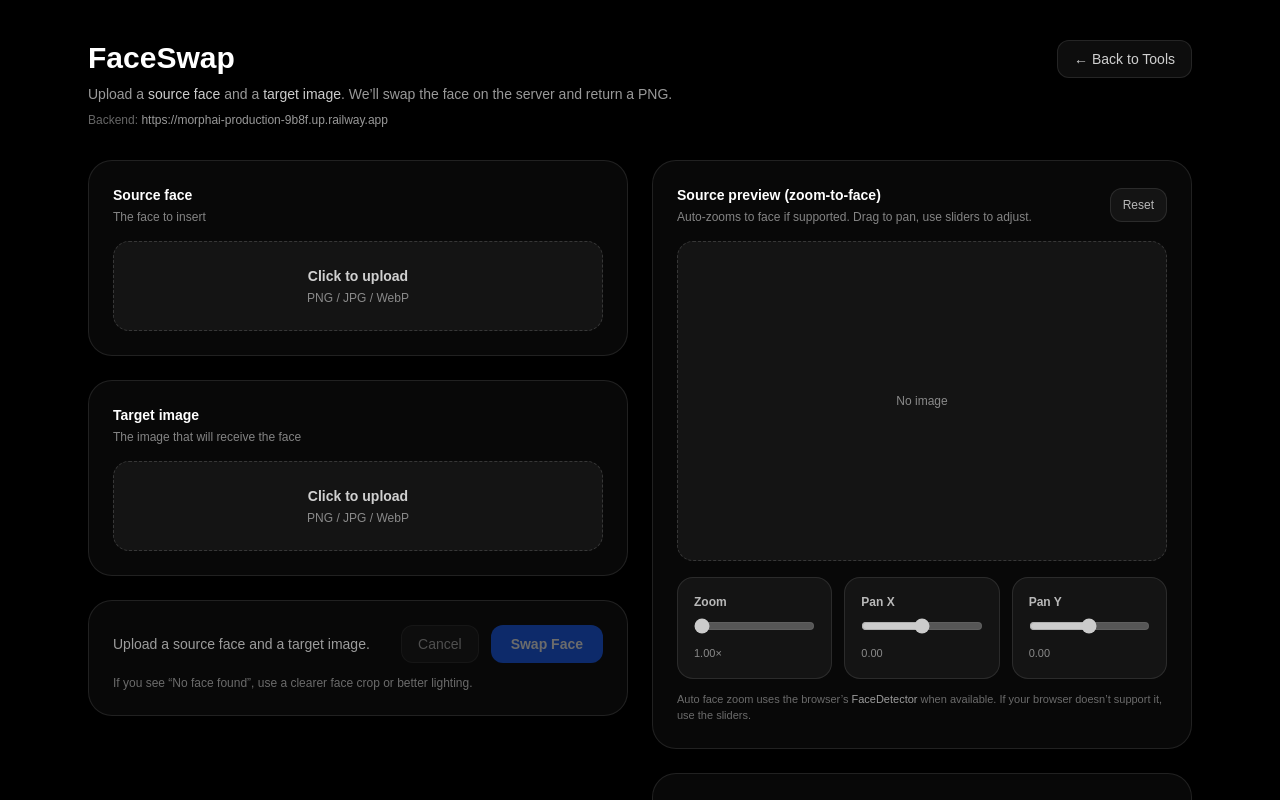
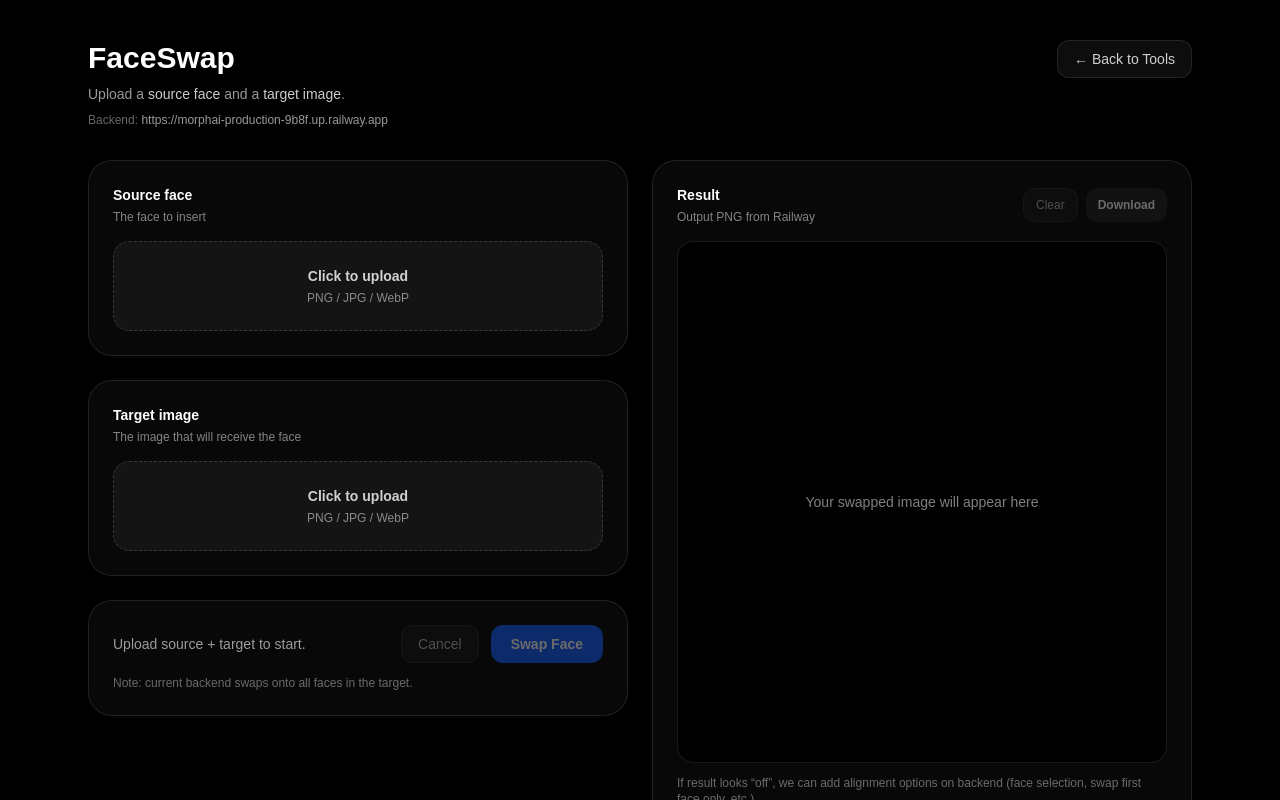
Before and after one commit to Gsprint-create/morphai-frontend, a Next.js app: page /tools/faceswap in a window 1280 px wide. Shown: the top 800 px of the page. Built offline with nearby package versions, Linux system fonts and the light colour scheme.

Commit message:
Add clean FaceSwap page (no zoom/pan)

```diff
--- a/app/tools/faceswap/page.tsx
+++ b/app/tools/faceswap/page.tsx
@@ -1,6 +1,6 @@
 "use client";
 
-import React, { useEffect, useMemo, useRef, useState } from "react";
+import { useEffect, useRef, useState } from "react";
 
 const API_BASE = "https://morphai-production-9b8f.up.railway.app";
 
@@ -12,8 +12,6 @@ type PickedFile = {
   type: string;
 };
 
-type FaceBox = { x: number; y: number; w: number; h: number }; // normalized 0..1
-
 function humanSize(bytes: number) {
   const units = ["B", "KB", "MB", "GB"];
   let v = bytes;
@@ -23,292 +21,6 @@ function humanSize(bytes: number) {
     i++;
   }
   return `${v.toFixed(i === 0 ? 0 : 1)} ${units[i]}`;
-}
-
-// ---- Face detector helper (browser native, if available) ----
-async function detectFaceBox(img: HTMLImageElement): Promise<FaceBox | null> {
-  // @ts-ignore
-  const FaceDetectorCtor = (globalThis as any).FaceDetector;
-  if (!FaceDetectorCtor) return null;
-
-  try {
-    // @ts-ignore
-    const detector = new FaceDetectorCtor({ fastMode: true, maxDetectedFaces: 1 });
-    const faces = await detector.detect(img);
-    if (!faces || !faces.length) return null;
-
-    const b = faces[0].boundingBox as DOMRectReadOnly;
-    const iw = img.naturalWidth || img.width;
-    const ih = img.naturalHeight || img.height;
-    if (!iw || !ih) return null;
-
-    const x = Math.max(0, Math.min(1, b.x / iw));
-    const y = Math.max(0, Math.min(1, b.y / ih));
-    const w = Math.max(0, Math.min(1, b.width / iw));
-    const h = Math.max(0, Math.min(1, b.height / ih));
-
-    return { x, y, w, h };
-  } catch {
-    return null;
-  }
-}
-
-// ---- Compute a "nice" zoom + pan so the face is centered ----
-function faceBoxToView(box: FaceBox, strength = 1.35) {
-  // Center of box
-  const cx = box.x + box.w / 2;
-  const cy = box.y + box.h / 2;
-
-  // Zoom so box roughly fills the viewport (heuristic)
-  const boxSize = Math.max(box.w, box.h);
-  const zoom = Math.min(4, Math.max(1, (1 / boxSize) / strength));
-
-  // Pan offsets in normalized image coords
-  // We store pan in [-0.5..0.5] range for ease: (0,0)=centered
-  const panX = 0.5 - cx;
-  const panY = 0.5 - cy;
-
-  return { zoom, panX, panY };
-}
-
-// ---- Reusable viewer with auto face zoom + manual controls ----
-function ZoomImageViewer(props: {
-  title: string;
-  src?: string | null;
-  hint?: string;
-  // allow detecting face from this image
-  enableAutoFaceZoom?: boolean;
-}) {
-  const { title, src, hint, enableAutoFaceZoom = true } = props;
-
-  const imgRef = useRef<HTMLImageElement | null>(null);
-  const wrapRef = useRef<HTMLDivElement | null>(null);
-
-  const [zoom, setZoom] = useState<number>(1);
-  const [pan, setPan] = useState<{ x: number; y: number }>({ x: 0, y: 0 });
-  const [dragging, setDragging] = useState(false);
-  const dragStart = useRef<{ mx: number; my: number; px: number; py: number } | null>(null);
-
-  const [autoStatus, setAutoStatus] = useState<"idle" | "detecting" | "applied" | "unavailable" | "none">("idle");
-
-  // Reset when src changes
-  useEffect(() => {
-    setZoom(1);
-    setPan({ x: 0, y: 0 });
-    setAutoStatus("idle");
-  }, [src]);
-
-  // Try auto face zoom on load
-  useEffect(() => {
-    if (!src || !enableAutoFaceZoom) return;
-
-    const img = imgRef.current;
-    if (!img) return;
-
-    let canceled = false;
-
-    async function run() {
-      // @ts-ignore
-      const FaceDetectorCtor = (globalThis as any).FaceDetector;
-      if (!FaceDetectorCtor) {
-        setAutoStatus("unavailable");
-        return;
-      }
-
-      setAutoStatus("detecting");
-
-      // wait a tick to ensure natural sizes available
-      await new Promise((r) => setTimeout(r, 50));
-      if (canceled) return;
-
-      const box = await detectFaceBox(img);
-      if (canceled) return;
-
-      if (!box) {
-        setAutoStatus("none");
-        return;
-      }
-
-      const v = faceBoxToView(box);
-      setZoom(v.zoom);
-      setPan({ x: v.panX, y: v.panY });
-      setAutoStatus("applied");
-    }
-
-    // run once when image fully loaded
-    if (img.complete) run();
-    else img.onload = () => run();
-
-    return () => {
-      canceled = true;
-      if (img) img.onload = null;
-    };
-  }, [src, enableAutoFaceZoom]);
-
-  function onMouseDown(e: React.MouseEvent) {
-    if (!src) return;
-    setDragging(true);
-    dragStart.current = { mx: e.clientX, my: e.clientY, px: pan.x, py: pan.y };
-  }
-
-  function onMouseMove(e: React.MouseEvent) {
-    if (!dragging || !dragStart.current) return;
-
-    const w = wrapRef.current?.clientWidth || 1;
-    const h = wrapRef.current?.clientHeight || 1;
-
-    const dx = (e.clientX - dragStart.current.mx) / w;
-    const dy = (e.clientY - dragStart.current.my) / h;
-
-    // Move pan in same direction (invert to feel natural)
-    setPan({
-      x: dragStart.current.px + dx * (1 / zoom),
-      y: dragStart.current.py + dy * (1 / zoom),
-    });
-  }
-
-  function onMouseUp() {
-    setDragging(false);
-    dragStart.current = null;
-  }
-
-  // Clamp pan a bit to avoid losing image completely
-  useEffect(() => {
-    setPan((p) => ({
-      x: Math.max(-1, Math.min(1, p.x)),
-      y: Math.max(-1, Math.min(1, p.y)),
-    }));
-  }, [zoom]);
-
-  function resetView() {
-    setZoom(1);
-    setPan({ x: 0, y: 0 });
-    setAutoStatus("idle");
-  }
-
-  // Translate: center + pan offsets
-  const transform = `translate(calc(${pan.x} * 100%), calc(${pan.y} * 100%)) scale(${zoom})`;
-
-  return (
-    <div className="rounded-3xl border border-white/10 bg-white/[0.03] p-6">
-      <div className="flex items-center justify-between gap-3">
-        <div>
-          <div className="text-sm font-semibold">{title}</div>
-          {hint && <div className="mt-1 text-xs text-white/50">{hint}</div>}
-        </div>
-
-        <div className="flex items-center gap-2">
-          <button
-            onClick={resetView}
-            className="rounded-xl border border-white/10 bg-white/5 px-3 py-2 text-xs text-white/70 hover:bg-white/10 transition"
-            disabled={!src}
-            title="Reset zoom/pan"
-          >
-            Reset
-          </button>
-        </div>
-      </div>
-
-      <div className="mt-4">
-        {!src ? (
-          <div className="flex min-h-[320px] items-center justify-center rounded-2xl border border-dashed border-white/15 bg-white/5 p-6 text-center">
-            <div className="text-xs text-white/50">No image</div>
-          </div>
-        ) : (
-          <div
-            ref={wrapRef}
-            className="relative overflow-hidden rounded-2xl border border-white/10 bg-black"
-            style={{ height: 360, cursor: dragging ? "grabbing" : "grab" }}
-            onMouseDown={onMouseDown}
-            onMouseMove={onMouseMove}
-            onMouseUp={onMouseUp}
-            onMouseLeave={onMouseUp}
-          >
-            {/* eslint-disable-next-line @next/next/no-img-element */}
-            <img
-              ref={imgRef}
-              src={src}
-              alt={title}
-              className="absolute left-1/2 top-1/2 max-w-none select-none"
-              style={{
-                transform: `translate(-50%, -50%) ${transform}`,
-                transformOrigin: "center center",
-                willChange: "transform",
-              }}
-              draggable={false}
-            />
-
-            <div className="pointer-events-none absolute left-3 top-3 rounded-full border border-white/10 bg-black/50 px-3 py-1 text-[11px] text-white/70">
-              Drag to pan
-            </div>
-
-            {enableAutoFaceZoom && (
-              <div className="pointer-events-none absolute right-3 top-3 rounded-full border border-white/10 bg-black/50 px-3 py-1 text-[11px] text-white/70">
-                {autoStatus === "detecting" && "Auto-zoom: detecting…"}
-                {autoStatus === "applied" && "Auto-zoom: face centered"}
-                {autoStatus === "none" && "Auto-zoom: no face found"}
-                {autoStatus === "unavailable" && "Auto-zoom: unsupported"}
-                {autoStatus === "idle" && "Auto-zoom: ready"}
-              </div>
-            )}
-          </div>
-        )}
-
-        {/* Controls */}
-        <div className="mt-4 grid gap-3 md:grid-cols-3">
-          <div className="rounded-2xl border border-white/10 bg-white/5 p-4">
-            <div className="text-xs font-semibold text-white/70">Zoom</div>
-            <input
-              type="range"
-              min={1}
-              max={4}
-              step={0.05}
-              value={zoom}
-              onChange={(e) => setZoom(Number(e.target.value))}
-              disabled={!src}
-              className="mt-2 w-full"
-            />
-            <div className="mt-1 text-[11px] text-white/50">{zoom.toFixed(2)}×</div>
-          </div>
-
-          <div className="rounded-2xl border border-white/10 bg-white/5 p-4">
-            <div className="text-xs font-semibold text-white/70">Pan X</div>
-            <input
-              type="range"
-              min={-1}
-              max={1}
-              step={0.01}
-              value={pan.x}
-              onChange={(e) => setPan((p) => ({ ...p, x: Number(e.target.value) }))}
-              disabled={!src}
-              className="mt-2 w-full"
-            />
-            <div className="mt-1 text-[11px] text-white/50">{pan.x.toFixed(2)}</div>
-          </div>
-
-          <div className="rounded-2xl border border-white/10 bg-white/5 p-4">
-            <div className="text-xs font-semibold text-white/70">Pan Y</div>
-            <input
-              type="range"
-              min={-1}
-              max={1}
-              step={0.01}
-              value={pan.y}
-              onChange={(e) => setPan((p) => ({ ...p, y: Number(e.target.value) }))}
-              disabled={!src}
-              className="mt-2 w-full"
-            />
-            <div className="mt-1 text-[11px] text-white/50">{pan.y.toFixed(2)}</div>
-          </div>
-        </div>
-
-        <div className="mt-3 text-[11px] text-white/40">
-          Auto face zoom uses the browser’s <span className="text-white/60">FaceDetector</span> when available.
-          If your browser doesn’t support it, use the sliders.
-        </div>
-      </div>
-    </div>
-  );
 }
 
 export default function FaceSwapPage() {
@@ -325,12 +37,12 @@ export default function FaceSwapPage() {
 
   const canSwap = !!source && !!target && !isProcessing;
 
-  const readyHint = useMemo(() => {
-    if (!source && !target) return "Upload a source face and a target image.";
-    if (!source) return "Upload a source face (the face you want to insert).";
-    if (!target) return "Upload a target image (the image that will receive the face).";
-    return "Ready. Click Swap Face.";
-  }, [source, target]);
+  function cleanupPicked(p: PickedFile | null) {
+    if (!p) return;
+    try {
+      URL.revokeObjectURL(p.url);
+    } catch {}
+  }
 
   function cleanupResult() {
     if (resultUrl) URL.revokeObjectURL(resultUrl);
@@ -338,12 +50,15 @@ export default function FaceSwapPage() {
     setResultBlob(null);
   }
 
-  function cleanupPicked(p: PickedFile | null) {
-    if (!p) return;
-    try {
-      URL.revokeObjectURL(p.url);
-    } catch {}
-  }
+  useEffect(() => {
+    return () => {
+      abortRef.current?.abort();
+      cleanupPicked(source);
+      cleanupPicked(target);
+      if (resultUrl) URL.revokeObjectURL(resultUrl);
+    };
+    // eslint-disable-next-line react-hooks/exhaustive-deps
+  }, []);
 
   function onPick(file: File | null, which: "source" | "target") {
     setError(null);
@@ -376,6 +91,7 @@ export default function FaceSwapPage() {
   function remove(which: "source" | "target") {
     setError(null);
     cleanupResult();
+
     if (which === "source") {
       cleanupPicked(source);
       setSource(null);
@@ -398,6 +114,7 @@ export default function FaceSwapPage() {
 
     try {
       const fd = new FormData();
+      // IMPORTANT: backend expects these keys
       fd.append("source", source.file);
       fd.append("target", target.file);
 
@@ -450,14 +167,12 @@ export default function FaceSwapPage() {
   return (
     <main className="min-h-screen bg-black text-white">
       <div className="mx-auto max-w-6xl px-6 py-10">
-        {/* Header */}
         <div className="mb-8 flex items-start justify-between gap-4">
           <div>
             <h1 className="text-3xl font-bold">FaceSwap</h1>
             <p className="mt-2 text-sm text-white/60">
               Upload a <span className="text-white/80 font-medium">source face</span> and a{" "}
-              <span className="text-white/80 font-medium">target image</span>. We’ll swap the face on the server
-              and return a PNG.
+              <span className="text-white/80 font-medium">target image</span>.
             </p>
             <p className="mt-2 text-xs text-white/40">
               Backend: <span className="text-white/60">{API_BASE}</span>
@@ -472,25 +187,22 @@ export default function FaceSwapPage() {
           </a>
         </div>
 
-        {/* Error */}
         {error && (
           <div className="mb-6 rounded-2xl border border-red-500/20 bg-red-500/10 p-4 text-sm text-red-200">
             {error}
           </div>
         )}
 
-        {/* Two-column */}
         <div className="grid gap-6 lg:grid-cols-2">
-          {/* Left: pickers + action */}
+          {/* LEFT: inputs */}
           <div className="space-y-6">
-            {/* Source picker */}
+            {/* Source */}
             <div className="rounded-3xl border border-white/10 bg-white/[0.03] p-6">
               <div className="flex items-center justify-between">
                 <div>
                   <div className="text-sm font-semibold">Source face</div>
                   <div className="mt-1 text-xs text-white/50">The face to insert</div>
                 </div>
-
                 {source && (
                   <button
                     onClick={() => remove("source")}
@@ -521,19 +233,27 @@ export default function FaceSwapPage() {
                     <div className="mt-1 text-xs text-white/50">
                       {source.type} • {humanSize(source.size)}
                     </div>
+
+                    <div className="mt-4 overflow-hidden rounded-2xl border border-white/10 bg-black">
+                      {/* eslint-disable-next-line @next/next/no-img-element */}
+                      <img
+                        src={source.url}
+                        alt="Source preview"
+                        className="h-72 w-full object-contain bg-black"
+                      />
+                    </div>
                   </div>
                 )}
               </div>
             </div>
 
-            {/* Target picker */}
+            {/* Target */}
             <div className="rounded-3xl border border-white/10 bg-white/[0.03] p-6">
               <div className="flex items-center justify-between">
                 <div>
                   <div className="text-sm font-semibold">Target image</div>
                   <div className="mt-1 text-xs text-white/50">The image that will receive the face</div>
                 </div>
-
                 {target && (
                   <button
                     onClick={() => remove("target")}
@@ -564,18 +284,32 @@ export default function FaceSwapPage() {
                     <div className="mt-1 text-xs text-white/50">
                       {target.type} • {humanSize(target.size)}
                     </div>
-                    <div className="mt-2 text-[11px] text-white/50">
-                      Note: this swaps onto <span className="text-white/70">all faces</span> in target.
+
+                    <div className="mt-4 overflow-hidden rounded-2xl border border-white/10 bg-black">
+                      {/* eslint-disable-next-line @next/next/no-img-element */}
+                      <img
+                        src={target.url}
+                        alt="Target preview"
+                        className="h-72 w-full object-contain bg-black"
+                      />
                     </div>
                   </div>
                 )}
               </div>
             </div>
 
-            {/* Action */}
+            {/* Actions */}
             <div className="rounded-3xl border border-white/10 bg-white/[0.03] p-6">
               <div className="flex flex-wrap items-center justify-between gap-3">
-                <div className="text-sm text-white/60">{readyHint}</div>
+                <div className="text-sm text-white/60">
+                  {!source && !target
+                    ? "Upload source + target to start."
+                    : !source
+                    ? "Upload a source face."
+                    : !target
+                    ? "Upload a target image."
+                    : "Ready. Click Swap Face."}
+                </div>
 
                 <div className="flex gap-3">
                   <button
@@ -597,32 +331,18 @@ export default function FaceSwapPage() {
               </div>
 
               <div className="mt-3 text-xs text-white/40">
-                If you see “No face found”, use a clearer face crop or better lighting.
+                Note: current backend swaps onto all faces in the target.
               </div>
             </div>
           </div>
 
-          {/* Right: viewers */}
+          {/* RIGHT: result */}
           <div className="space-y-6">
-            <ZoomImageViewer
-              title="Source preview (zoom-to-face)"
-              src={source?.url}
-              hint="Auto-zooms to face if supported. Drag to pan, use sliders to adjust."
-              enableAutoFaceZoom={true}
-            />
-
-            <ZoomImageViewer
-              title="Target preview (zoom-to-face)"
-              src={target?.url}
-              hint="Auto-zooms to face if supported. Drag to pan, use sliders to adjust."
-              enableAutoFaceZoom={true}
-            />
-
             <div className="rounded-3xl border border-white/10 bg-white/[0.03] p-6">
               <div className="flex items-center justify-between gap-3">
                 <div>
-                  <div className="text-sm font-semibold">Result (zoom-to-face)</div>
-                  <div className="mt-1 text-xs text-white/50">Output PNG returned by Railway</div>
+                  <div className="text-sm font-semibold">Result</div>
+                  <div className="mt-1 text-xs text-white/50">Output PNG from Railway</div>
                 </div>
 
                 <div className="flex gap-2">
@@ -646,17 +366,24 @@ export default function FaceSwapPage() {
                 </div>
               </div>
 
-              <div className="mt-4">
-                <ZoomImageViewer
-                  title="Result view"
-                  src={resultUrl}
-                  hint={!resultUrl ? "No result yet." : "Drag to pan, use sliders to adjust."}
-                  enableAutoFaceZoom={true}
-                />
+              <div className="mt-4 overflow-hidden rounded-2xl border border-white/10 bg-black">
+                {resultUrl ? (
+                  // eslint-disable-next-line @next/next/no-img-element
+                  <img
+                    src={resultUrl}
+                    alt="Result"
+                    className="h-[520px] w-full object-contain bg-black"
+                  />
+                ) : (
+                  <div className="flex h-[520px] items-center justify-center text-sm text-white/50">
+                    {isProcessing ? "Swapping faces…" : "Your swapped image will appear here"}
+                  </div>
+                )}
               </div>
 
-              <div className="mt-3 text-[11px] text-white/40">
-                If the backend returns JSON errors, you’ll see it in the red box above.
+              <div className="mt-3 text-xs text-white/40">
+                If result looks “off”, we can add alignment options on backend (face selection, swap first face only,
+                etc.).
               </div>
             </div>
           </div>
```
